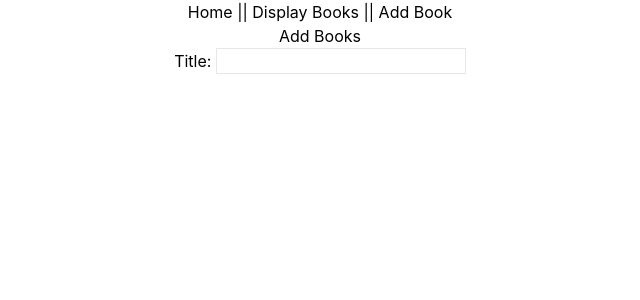
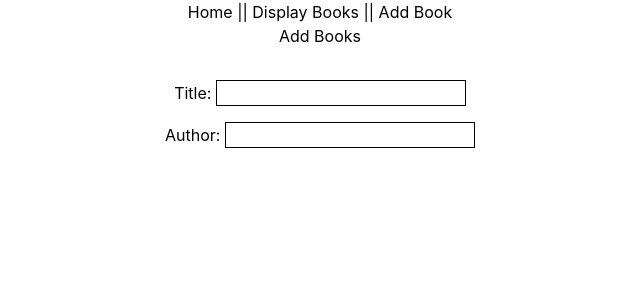
Before and after one commit to emonShimoul/react-redux-toolkit-crud-app, a React (Create React App) app: page /add-book in a window 1280 px wide. Shown: the top 300 px of the page, without its empty margins (320-960 px from the left). Built offline with nearby package versions, Linux system fonts and the light colour scheme.

Commit message:
add field in the book form

```diff
--- a/src/features/books/AddBook.jsx
+++ b/src/features/books/AddBook.jsx
@@ -2,13 +2,18 @@ import React, { useState } from 'react';
 
 const AddBook = () => {
     const [title, setTitle] = useState("");
+    const [author, setAuthor] = useState("");
     return (
         <div>
             <h2>Add Books</h2>
-            <form>
+            <form className='mt-8'>
+                <div className='mb-4'>
+                    <label htmlFor="title">Title: </label>
+                    <input className='border border-black' type="text" name="title" value={title} onChange={e => setTitle(e.target.value)} required />
+                </div>
                 <div>
-                    <label htmlFor="title">Title: </label>
-                    <input className='border' type="text" name="title" value={title} onChange={e => setTitle(e.target.value)} required />
+                    <label htmlFor="author">Author: </label>
+                    <input className='border border-black' type="text" name="author" value={author} onChange={e => setAuthor(e.target.value)} required />
                 </div>
             </form>
         </div>
```
